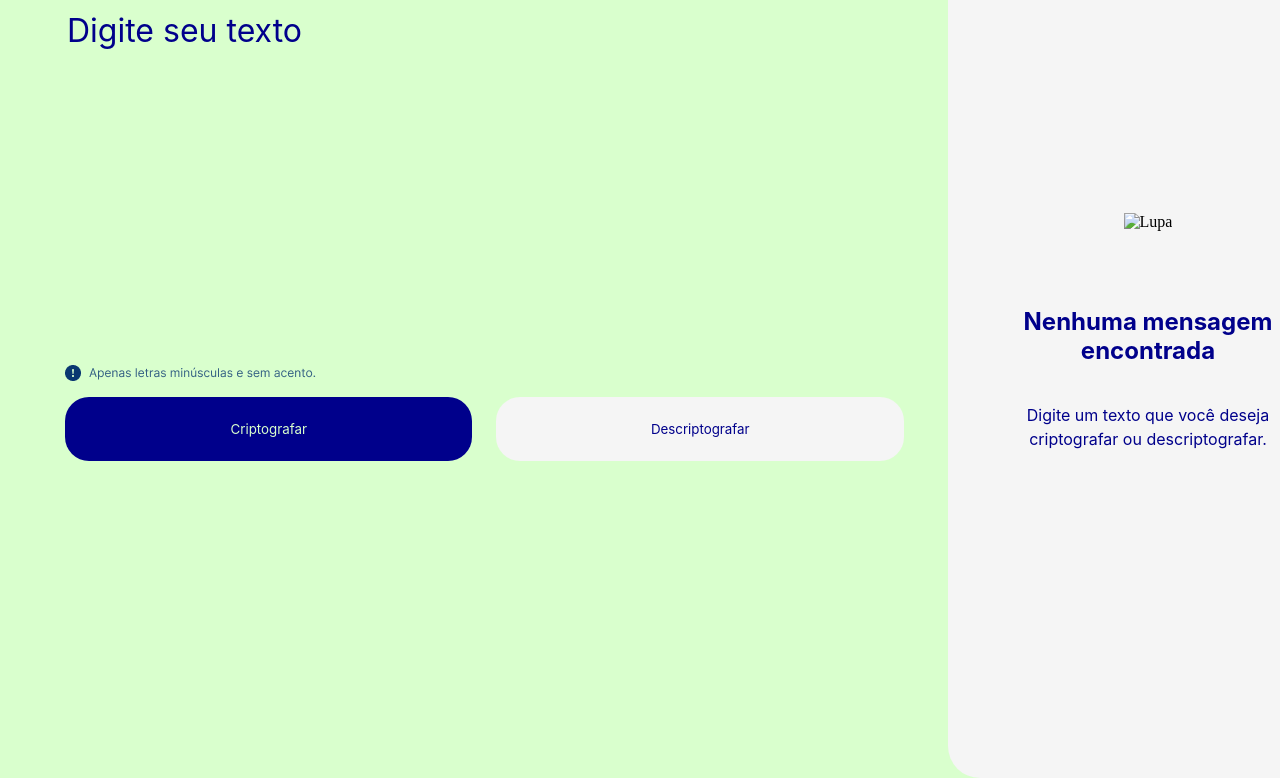
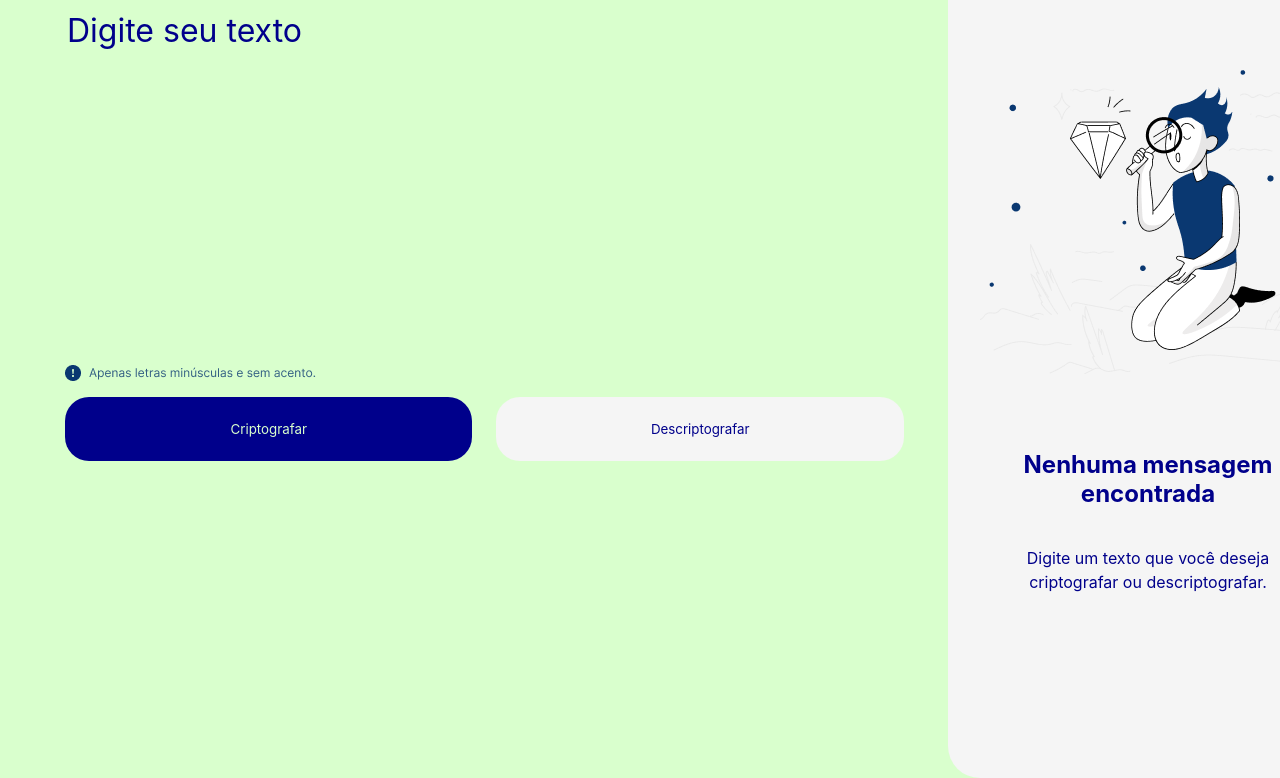
Before and after one commit to sodasil/challenge-decodificador, a plain HTML site: page index.html in a window 1280 px wide. Shown: the part 138-916 px from the top of the page. Drawn offline with Linux system fonts and the light colour scheme; the site is published under a folder, as on GitHub Pages, so addresses that start at the root find nothing.

Commit message:
Update index.html

```diff
--- a/index.html
+++ b/index.html
@@ -34,7 +34,7 @@
 
         <section class="pagina__inicial__codigo">
             <div class="pagina__inicial__coluna">
-                <img src="/assets/lupa.png" class="figura-lupa" alt="Lupa">
+                <img src="assets/lupa.png" class="figura-lupa" alt="Lupa">
                 <div class="pagina__inicial__info">
                     <h2>Nenhuma mensagem encontrada</h2>
                     <p>Digite um texto que você deseja criptografar ou descriptografar.</p>
```
